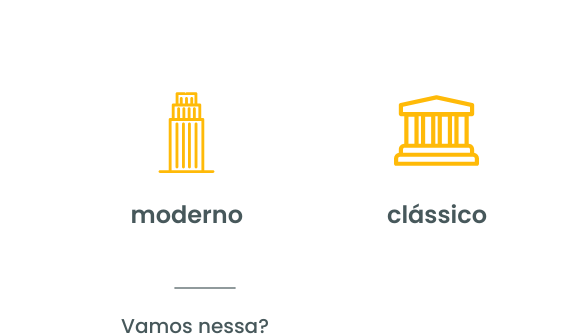
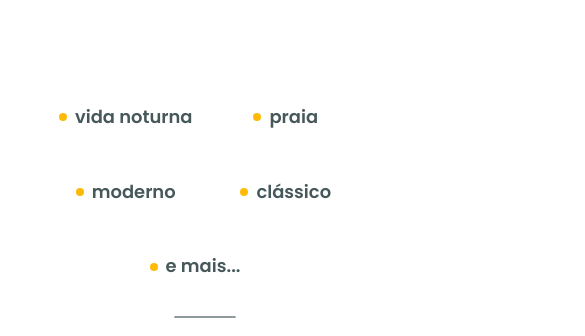
Before and after one commit to alquimara/WorldTrip, a Next.js app: page / in a window 390 px wide. Shown: the part 223-559 px from the top of the page, 585 px wide, since content can reach past the window. Built offline with nearby package versions, Linux system fonts and the light colour scheme.

Commit message:
adicionado a responsividade ao componente de travelType

```diff
--- a/src/components/TravelType/Type.tsx
+++ b/src/components/TravelType/Type.tsx
@@ -1,4 +1,4 @@
-import { Flex,Text } from '@chakra-ui/react'
+import { Flex,Text,Image } from '@chakra-ui/react'
 import React from 'react'
 
 interface typeProps{
@@ -9,9 +9,9 @@ interface typeProps{
 
 export const Type = ({img,title,alt}:typeProps) => {
   return (
-    <Flex justify="center" flexDirection="column" align="center">
-    <img src={img} alt={alt} width="85px" height="85px"/>
-    <Text textAlign="center" mt={6} fontSize="1.5rem" fontWeight="600">{title}</Text>
+    <Flex justify="center" flexDirection={["row","column"]} align="center">
+    <Image src={img} alt={alt} width={["8px","85px"]} height={["8px","85px"]}/>
+    <Text mt={[0,6]} ml={[2,0]}  fontSize={["1.12rem","1.5rem"]} fontWeight="600">{title}</Text>
   </Flex>
   )
 }
--- a/src/components/TravelType/index.tsx
+++ b/src/components/TravelType/index.tsx
@@ -1,20 +1,30 @@
 
-import { Box, Flex ,Text,Stack, HStack} from '@chakra-ui/react'
+import { Box, Flex ,Text,Stack, HStack, Grid, GridItem} from '@chakra-ui/react'
 import React from 'react'
-import { TracoDivider } from '../divider'
 import { Type } from './Type'
-
-export const TravelType = () => {
+interface TravelProps{
+  dataMobile?: boolean
+}
+export const TravelType = ({dataMobile = true}:TravelProps) => {
   return (
-    <Flex  mt={20} justify="center">
-      <HStack spacing="9rem">
-      <Type img='/image/cocktail.svg' title='vida noturna' alt='icon drink'/>
-      <Type img='/image/surf.svg' title='praia' alt='icon praia'/>
-      <Type img='/image/building.svg' title='moderno' alt='icon monumento moderno'/>
-      <Type img='/image/museum.svg' title='clássico' alt='icon monumento classico'/>
-      <Type img='/image/earth.svg' title='e mais...' alt='icon terra'/>
-      </HStack>
-
+    <Flex justify="center" mt="7.12rem">
+    <Grid templateColumns={['repeat(2, auto)','repeat(5,auto)']} gap={["3rem","9rem"]}>
+      <GridItem>
+        <Type img= {dataMobile ?'/image/cocktail.svg':'/image/circulo.svg'} title='vida noturna' alt='icon drink' />
+      </GridItem>
+      <GridItem>
+      <Type img={dataMobile?'/image/surf.svg':'/image/circulo.svg'} title='praia' alt='icon praia'/>
+      </GridItem>
+      <GridItem>
+      <Type img={dataMobile?'/image/building.svg':'/image/circulo.svg'} title='moderno' alt='icon monumento moderno'/>
+      </GridItem>
+      <GridItem>
+      <Type img={dataMobile ?'/image/museum.svg':'/image/circulo.svg'} title='clássico' alt='icon monumento classico'/>
+      </GridItem>
+      <GridItem colSpan={[2,1]}>
+      <Type img={dataMobile ? '/image/earth.svg':'/image/circulo.svg' } title='e mais...' alt='icon terra' />
+      </GridItem>
+    </Grid>
     </Flex>
   )
 }
--- a/src/components/banner/index.tsx
+++ b/src/components/banner/index.tsx
@@ -1,12 +1,10 @@
 
 import { Box, Heading, Text, Flex,Stack, Image, useBreakpointValue } from '@chakra-ui/react';
 import React from 'react'
-
-export const Banner = () => {
-  const iswideVersion  = useBreakpointValue({
-    base:false,
-    lg:true
-  })
+interface bannerProps{
+  dataMobile?: boolean
+}
+export const Banner = ({dataMobile =true}:bannerProps) => {
   return (
     <Flex  backgroundImage="/image/banner.svg" width="100%" backgroundSize="cover" height={["10.18rem","10.18rem","20.93rem"]}>
       <Flex mt={[7,7,20]} mx={["1rem","1rem","8.75rem"]} align="center" width="100%">
@@ -15,12 +13,10 @@ export const Banner = () => {
         infinitas possibilidades.</Heading>
         <Text pt={[2,2,5]} pb={[7,7,"4.37rem"]} color="color.second-ligth" fontWeight="400" fontSize={["0.87rem","0.87rem","1.25rem"]}>Chegou a hora de tirar do papela viagem que você sempre sonhou. </Text>
         </Box>
-        {iswideVersion &&  <Box position="absolute" top="11.25rem" right="8.75rem">
+        {dataMobile &&  <Box position="absolute" top="11.25rem" right="8.75rem">
           <Image src='/image/aviao.svg'alt='aviao'/>
         </Box>}
-
       </Flex>
-
     </Flex>
   )
 }
--- a/src/pages/index.tsx
+++ b/src/pages/index.tsx
@@ -4,10 +4,14 @@ import { Header } from '@/components/header'
 import { TitleImport } from '@/components/Heading'
 import { Slide } from '@/components/slide'
 import { TravelType } from '@/components/TravelType'
-import { Flex,Divider,Heading } from '@chakra-ui/react'
+import { Flex,Divider,Heading, useBreakpointValue } from '@chakra-ui/react'
 import Head from 'next/head'
 
 export default function Home() {
+  const iswideVersion  = useBreakpointValue({
+    base:false,
+    lg:true
+  })
   return (
     <>
       <Head>
@@ -18,8 +22,8 @@ export default function Home() {
       <main >
         <Flex direction="column" mb="40px">
           <Header/>
-          <Banner/>
-          <TravelType/>
+          <Banner dataMobile= {iswideVersion}/>
+          <TravelType dataMobile ={iswideVersion}/>
           <TracoDivider/>
           <TitleImport/>
          <Slide/>
```
Also changed, not shown: public/image/circulo.svg (added).
